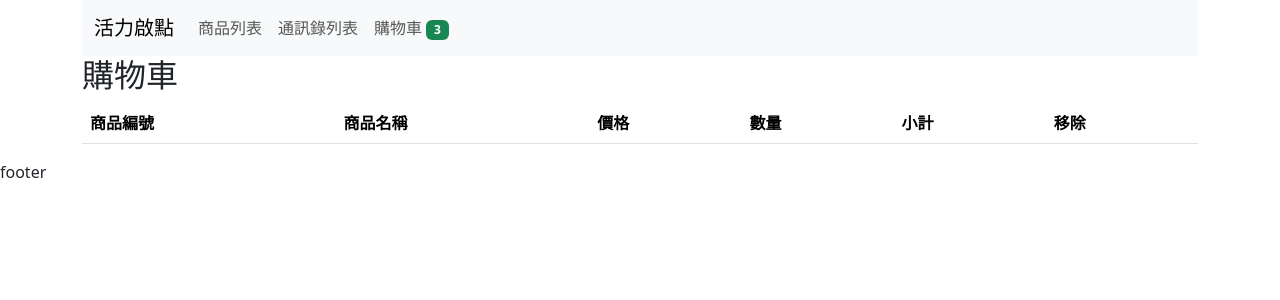
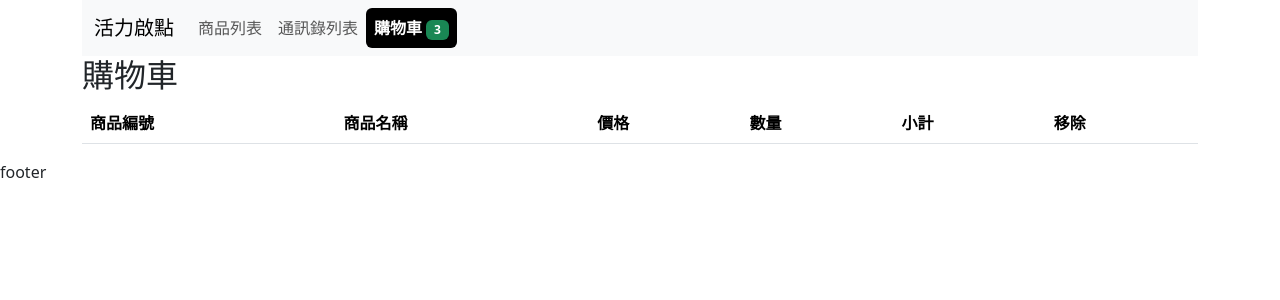
Before and after one commit to yanniao0827/next, a Next.js app: page /cart in a window 1280 px wide. Shown: the top 300 px of the page. Built offline with nearby package versions, Linux system fonts and the light colour scheme.

Commit message:
通訊錄列表分頁、購物車active

```diff
--- a/components/layouts/navbar.js
+++ b/components/layouts/navbar.js
@@ -41,7 +41,11 @@ export default function Navbar({pageName=""}) {
                 </Link>
               </li>
               <li className="nav-item">
-                <Link className="nav-link" href="/cart">
+              <Link
+                  className="nav-link"
+                  style={pageName === "cart" ? myStyle : null}
+                  href="/cart"
+                >
                   購物車 <span class="badge text-bg-success">3</span>
                 </Link>
               </li>
--- a/pages/cart.js
+++ b/pages/cart.js
@@ -43,7 +43,7 @@ const cartModifyQty=(pid,qty)=>{
         setCart(getCartFromStorage());
       }, []);
   return (
-    <Layout1>
+    <Layout1 title="購物車" pageName="cart">
       <h2>購物車</h2>
       <table class="table">
   <thead>
```
Also changed, not shown: pages/ab-list.js (+21 -0 lines).
